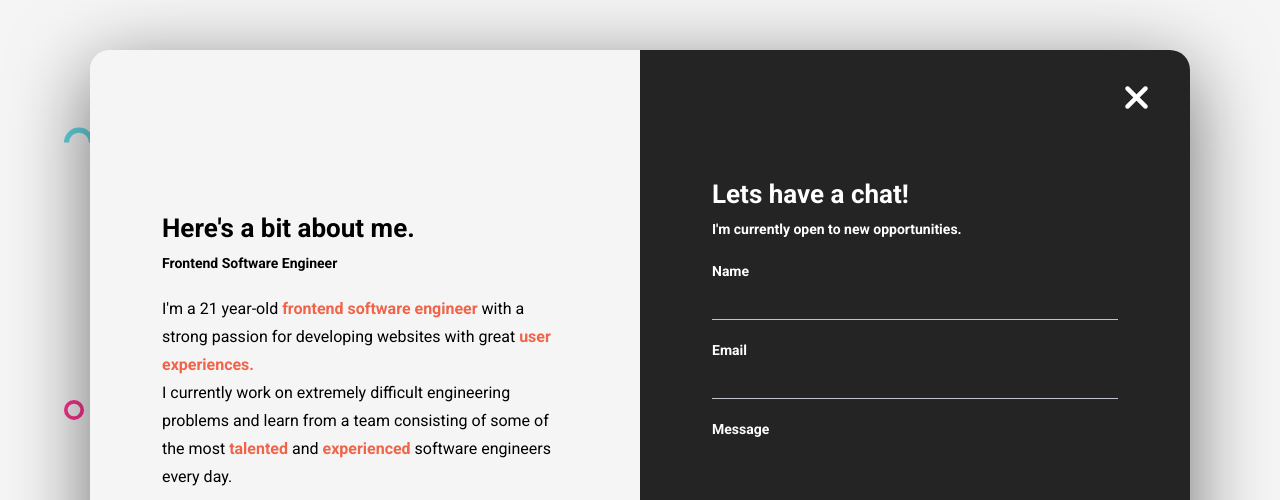
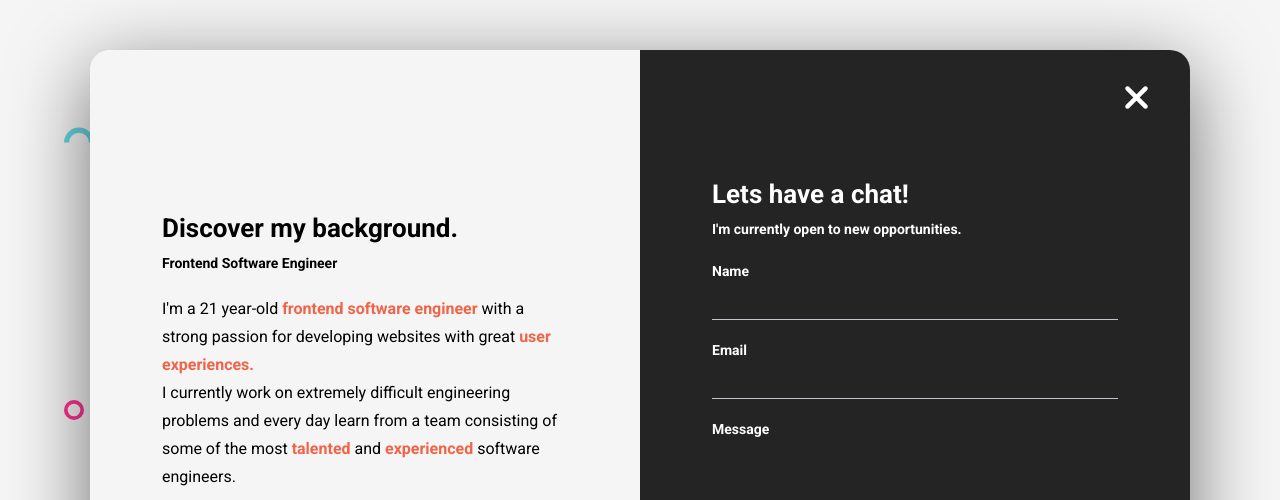
Before and after one commit to andrew-debyl/Advanced-E-Portfolio, a plain HTML site: page index.html in a window 1280 px wide. Both pictures are taken after a click on the item "About". Shown: the top 500 px of the page. Drawn offline with nearby package versions, Linux system fonts and the light colour scheme.

Commit message:
few small changes

```diff
--- a/index.html
+++ b/index.html
@@ -46,7 +46,7 @@
                 <p class="header__para">
                     I'm a <span class="text--orange"><b>Frontend Software Engineer</b></span> with a strong passion for building web applications with great user experiences.
                     <br>
-                    Here's a bit more <span class="text--orange click" onclick="toggleModal()"><b><u>about me.</u></b></span>
+                    Learn more <span class="text--orange click" onclick="toggleModal()"><b><u>about me.</u></b></span>
                 </p>
                 <div class="social__list">
                     <a href="https://www.linkedin.com/in/andrew-debyl/" target="_blank" class="social__link click">
@@ -71,12 +71,12 @@
         </a>
         <div class="modal">
             <div class="modal__half modal__about">
-                <h3 class="modal__title modal__title--about">Here's a bit about me.</h3>
+                <h3 class="modal__title modal__title--about">Discover my background.</h3>
                 <h4 class="modal__sub-title modal__sub-title--about">Frontend Software Engineer</h4>
                 <p class="modal__para">
                     I'm a 21 year-old <b><span class="text--orange">frontend software engineer</span></b> with a strong passion for developing websites with great <b><span class="text--orange">user experiences.</span></b>
                     <br>
-                    I currently work on extremely difficult engineering problems and learn from a team consisting of some of the most <b><span class="text--orange">talented </span></b>and <b><span class="text--orange">experienced </span></b>software engineers every day.
+                    I currently work on extremely difficult engineering problems and every day learn from a team consisting of some of the most <b><span class="text--orange">talented </span></b>and <b><span class="text--orange">experienced </span></b>software engineers.
                 </p>
                 <div class="modal__languages">
                     <figure class="modal__language">
```
Also changed, not shown: 1 other file.
